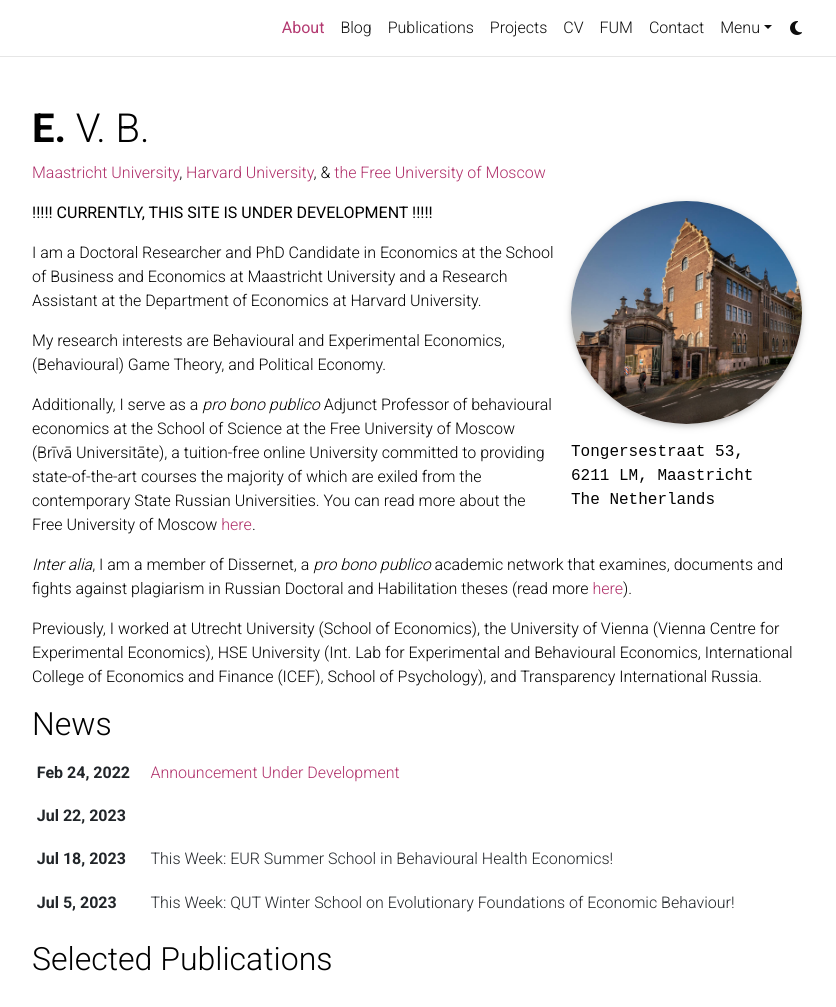
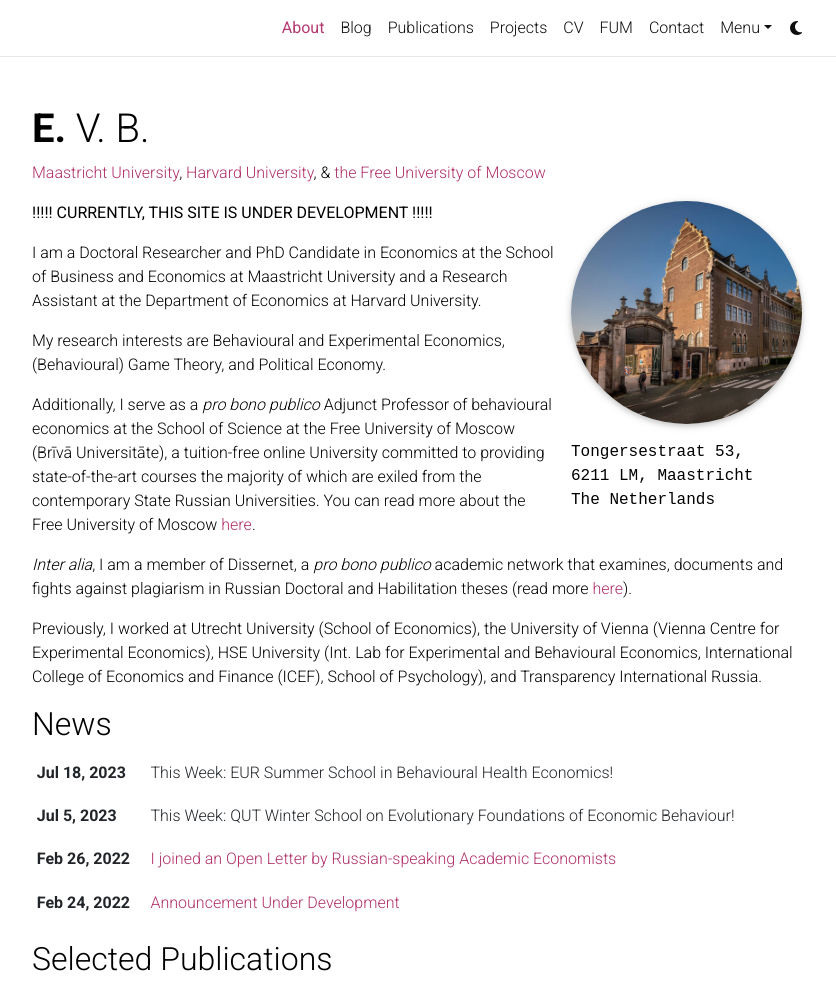
Before and after one commit to egorbronnikov/egorbronnikov.github.io, a Jekyll site: the page built from _pages/about.md, in a window 1280 px wide and 1181 px high, cut to the strip 0-1007 px from the top of the window. Shown: the whole strip, without its empty margins (223-1059 px from the left). Built offline with Jekyll 4.4.1, drawn with Linux system fonts in a browser that asks for light colours; comment, search, counter and statistics services are not loaded; a style sheet for code colours, icons or effects is not loaded.

Commit message:
Update announcement_Econ_Letter.md

```diff
--- a/_news/announcement_Econ_Letter.md
+++ b/_news/announcement_Econ_Letter.md
@@ -1,6 +1,6 @@
 ---
 layout: post
-title: [Stop The War!](https://sites.google.com/view/netvoine-en)
+title: I joined an Open Letter by Russian-speaking Academic Economists
 date: 2022-02-26 10:00:00-0400
 inline: false
 related_posts: false
```
